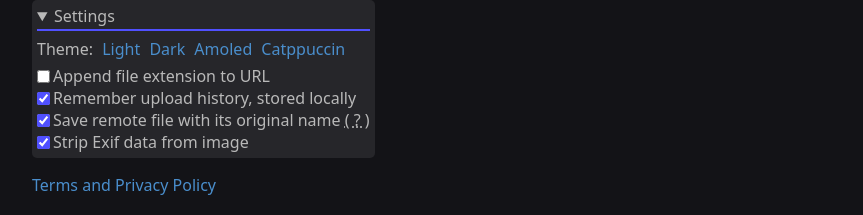
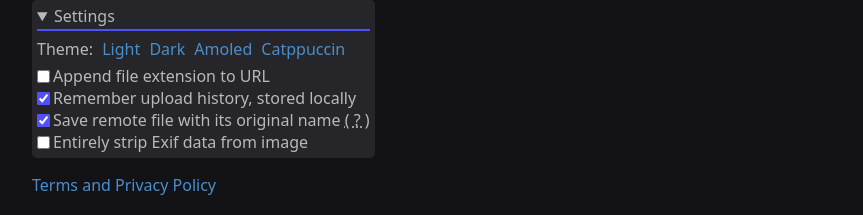
Before and after one commit to 0Supa/uploader, a SvelteKit app: page / in a window 1280 px wide. Both pictures are taken after a click on the heading "Settings". Shown: the part 94-309 px from the top of the page, without its empty margins (208-1071 px from the left). Built offline with nearby package versions, Linux system fonts and the light colour scheme.

Commit message:
close #4

```diff
--- a/src/lib/userSettings.js
+++ b/src/lib/userSettings.js
@@ -5,7 +5,7 @@ const defaultSettings = {
     "appendFileExt": false,
     "rememberFileHistory": true,
     "fileContentDisposition": true,
-    "stripExif": true,
+    "stripExif": false,
     "theme": "dark"
 }
 
--- a/src/routes/(app)/+layout.svelte
+++ b/src/routes/(app)/+layout.svelte
@@ -161,7 +161,7 @@
                         bind:checked={$userSettings.stripExif}
                         on:change={saveSettings}
                     />
-                    Strip Exif data from image
+                    Entirely strip Exif data from image
                 </label>
             </div>
         </details>
```
